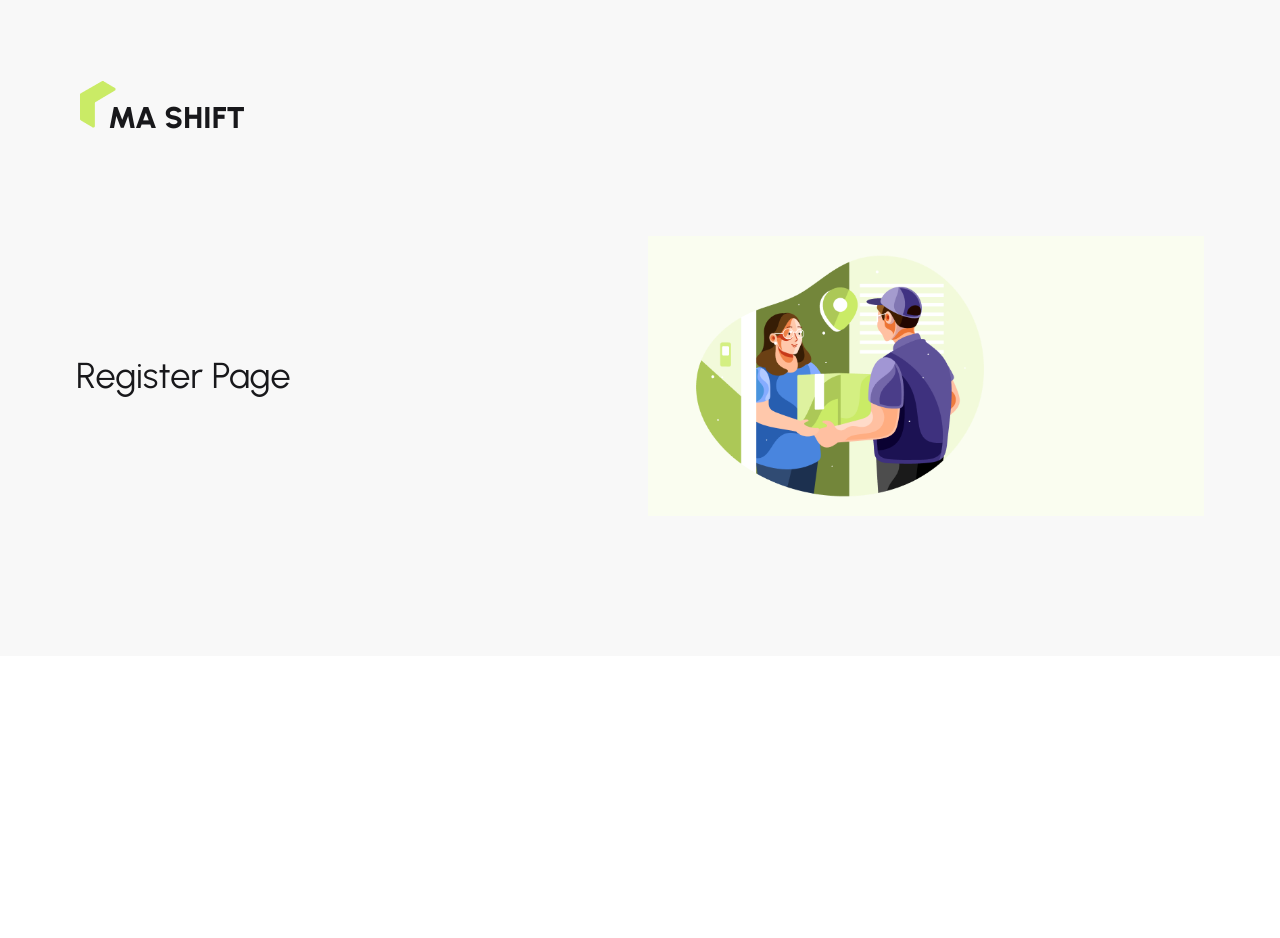
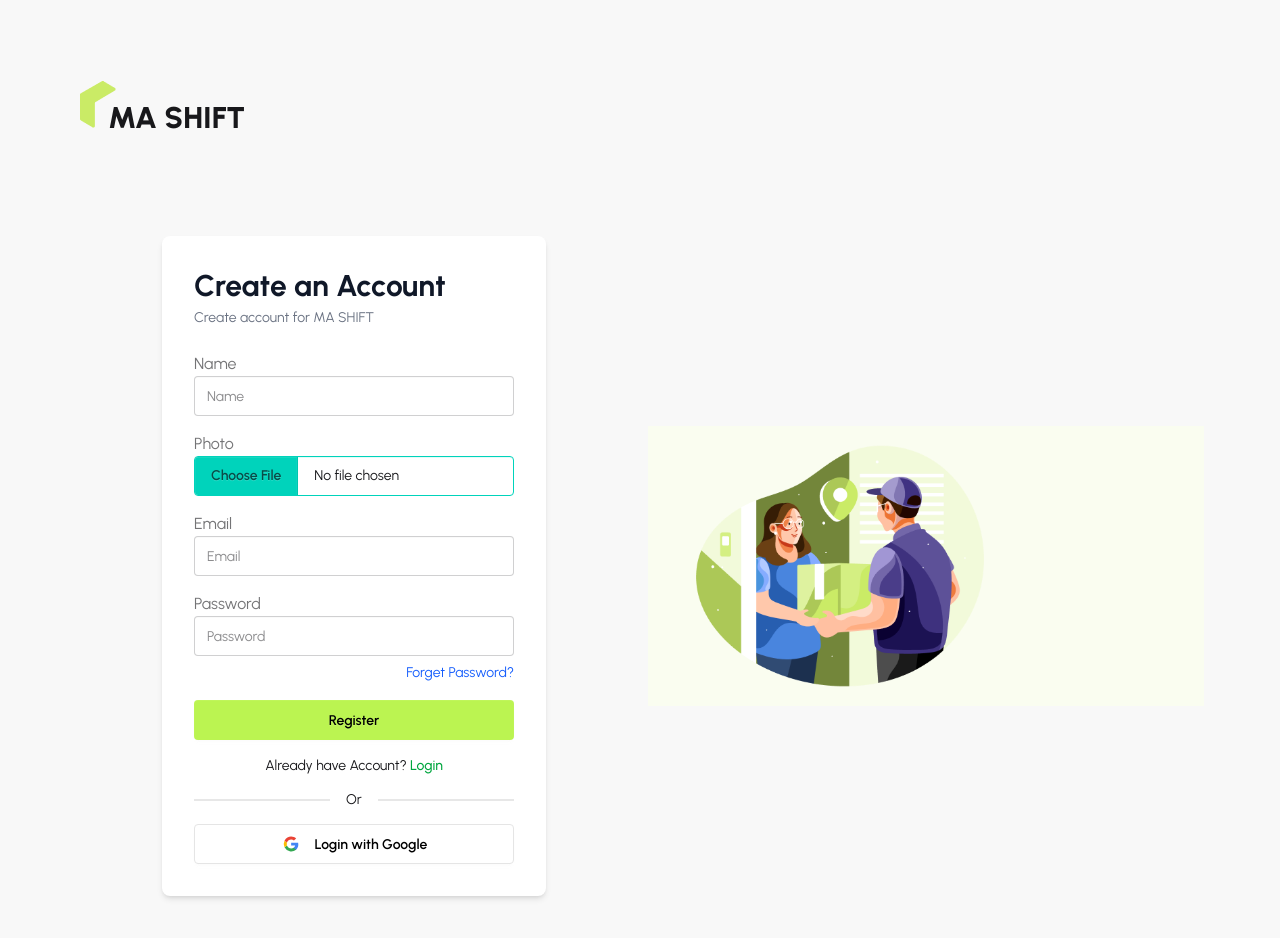
Before and after one commit to azijulhakimbd/MA-Shift-Client, a React (Vite) app: page /register in a window 1280 px wide. Shown: the top 938 px of the page. Before the commit the page ends 800 px from the top, so only its background shows below. Built offline with nearby package versions, Linux system fonts and the light colour scheme.

Commit message:
Register and Login Page created

```diff
--- a/src/Pages/Auth/Login.jsx
+++ b/src/Pages/Auth/Login.jsx
@@ -1,19 +1,29 @@
 import React from "react";
 import { useForm } from "react-hook-form";
+import { Link } from "react-router";
 
 const Login = () => {
-  const { register, handleSubmit } = useForm();
-  const onSubmit = data => {
+  const {
+    register,
+    handleSubmit,
+    formState: { errors },
+  } = useForm();
+
+  const onSubmit = (data) => {
     console.log(data);
+  };
 
-  };
   return (
     <div className="flex items-center justify-center px-4">
       <div className="w-full max-w-sm shadow-md p-8 rounded-lg bg-white">
         <h1 className="text-3xl font-bold text-gray-900 mb-1">Welcome Back</h1>
-        <p className="mb-6 text-sm text-gray-500">Login with MA SHIFT</p>
+        <p className="mb-6 text-sm text-gray-500">
+          Login with MA SHIFT
+        </p>
 
         <form onSubmit={handleSubmit(onSubmit)} className="space-y-4">
+
+
           {/* email */}
           <div>
             <label className="label">
@@ -22,9 +32,12 @@ const Login = () => {
             <input
               type="email"
               placeholder="Email"
-              {...register("email")}
+              {...register("email", { required: true })}
               className="input input-bordered w-full"
             />
+            {errors.email?.type === "required" && (
+              <p className="text-red-500 text-sm mt-1">Email is required</p>
+            )}
           </div>
 
           {/* password */}
@@ -34,11 +47,18 @@ const Login = () => {
             </label>
             <input
               type="password"
-              {...register("password")}
               placeholder="Password"
+              {...register("password", { required: true, minLength: 6 })}
               className="input input-bordered w-full"
             />
-            {/* forget password */}
+            {errors.password?.type === "required" && (
+              <p className="text-red-500 text-sm mt-1">Password is required</p>
+            )}
+            {errors.password?.type === "minLength" && (
+              <p className="text-red-500 text-sm mt-1">
+                Password must be 6 character or more.
+              </p>
+            )}
             <div className="text-right mt-1">
               <a href="#" className="text-sm text-blue-600 hover:underline">
                 Forget Password?
@@ -56,14 +76,16 @@ const Login = () => {
 
         <div className="mt-4 text-sm text-center">
           Don’t have any account?{" "}
-          <a href="#" className="text-green-600 hover:underline font-medium">
+          <Link
+            className="text-green-600 hover:underline font-medium"
+            to={"/register"}
+          >
             Register
-          </a>
+          </Link>
         </div>
 
         <div className="divider text-sm">Or</div>
 
-        {/* Google login */}
         <button className="btn w-full bg-white text-black border border-[#e5e5e5] hover:bg-gray-100">
           <svg
             aria-label="Google logo"
--- a/src/Pages/Auth/Register.jsx
+++ b/src/Pages/Auth/Register.jsx
@@ -1,10 +1,133 @@
 import React from 'react';
+import { useForm } from 'react-hook-form';
+import { Link } from 'react-router';
 
 const Register = () => {
+    const {register, handleSubmit, formState: { errors },}=useForm();
+     const onSubmit = (data) => {
+    console.log(data);
+  };
     return (
-        <div>
-             <h1 className='text-4xl'>Register Page</h1>
+        <div className="flex items-center justify-center px-4">
+      <div className="w-full max-w-sm shadow-md p-8 rounded-lg bg-white">
+        <h1 className="text-3xl font-bold text-gray-900 mb-1">Create an Account</h1>
+        <p className="mb-6 text-sm text-gray-500"> Create account for MA SHIFT</p>
+
+        <form onSubmit={handleSubmit(onSubmit)} className="space-y-4">
+          {/* Name */}
+          <div>
+            <label className="label">
+              <span className="label-text">Name</span>
+            </label>
+            <input
+              type="name"
+              placeholder="Name"
+              {...register("name", { required: true })}
+              className="input input-bordered w-full"
+            />
+            {errors.name?.type === "required" && (
+              <p className="text-red-500 text-sm mt-1">Name is required</p>
+            )}
+          </div>
+          {/* Photo */}
+          <div>
+            <label className="label">
+              <span className="label-text">Photo</span>
+            </label>
+            <input type="file"  {...register("file", { required: true })} className="file-input file-input-accent" />
+            {errors.file?.type === "required" && (
+              <p className="text-red-500 text-sm mt-1">Photo is required</p>
+            )}
+          </div>
+          {/* email */}
+          <div>
+            <label className="label">
+              <span className="label-text">Email</span>
+            </label>
+            <input
+              type="email"
+              placeholder="Email"
+              {...register("email", { required: true })}
+              className="input input-bordered w-full"
+            />
+            {errors.email?.type === "required" && (
+              <p className="text-red-500 text-sm mt-1">Email is required</p>
+            )}
+          </div>
+
+          {/* password */}
+          <div>
+            <label className="label">
+              <span className="label-text">Password</span>
+            </label>
+            <input
+              type="password"
+              placeholder="Password"
+              {...register("password", { required: true, minLength: 6 })}
+              className="input input-bordered w-full"
+            />
+            {errors.password?.type === "required" && (
+              <p className="text-red-500 text-sm mt-1">Password is required</p>
+            )}
+            {errors.password?.type === "minLength" && (
+              <p className="text-red-500 text-sm mt-1">
+                Password must be 6 character or more.
+              </p>
+            )}
+            <div className="text-right mt-1">
+              <a href="#" className="text-sm text-blue-600 hover:underline">
+                Forget Password?
+              </a>
+            </div>
+          </div>
+
+          <button
+            type="submit"
+            className="btn w-full bg-lime-300 text-black border-none hover:bg-lime-400"
+          >
+            Register
+          </button>
+        </form>
+
+        <div className="mt-4 text-sm text-center">
+         Already have Account?{" "}
+
+            <Link className="text-green-600 hover:underline font-medium" to={"/login"}>Login</Link>
+
         </div>
+
+        <div className="divider text-sm">Or</div>
+
+        <button className="btn w-full bg-white text-black border border-[#e5e5e5] hover:bg-gray-100">
+          <svg
+            aria-label="Google logo"
+            width="20"
+            height="20"
+            xmlns="http://www.w3.org/2000/svg"
+            viewBox="0 0 512 512"
+            className="mr-2"
+          >
+            <path
+              fill="#34a853"
+              d="M153 292c30 82 118 95 171 60h62v48A192 192 0 0190 341"
+            />
+            <path
+              fill="#4285f4"
+              d="m386 400a140 175 0 0053-179H260v74h102q-7 37-38 57"
+            />
+            <path
+              fill="#fbbc02"
+              d="m90 341a208 200 0 010-171l63 49q-12 37 0 73"
+            />
+            <path
+              fill="#ea4335"
+              d="m153 219c22-69 116-109 179-50l55-54c-78-75-230-72-297 55"
+            />
+          </svg>
+          Login with Google
+        </button>
+      </div>
+    </div>
     );
 };
 
--- a/src/Pages/Home/InfoCard/InfoCard.jsx
+++ b/src/Pages/Home/InfoCard/InfoCard.jsx
@@ -26,7 +26,7 @@ const cards = [
 
 const InfoCard = () => {
   return (
-    <section className="py-10 px-4 max-w-6xl mx-auto">
+    <section className="my-20 py-20 border-[#03373D] border-t-2 border-b-2 border-dashed px-4 max-w-6xl mx-auto">
       <div data-aos="flip-down" className="grid grid-cols-1 lg:grid-cols-1 gap-6">
         {cards.map((card, index) => (
           <div
```
